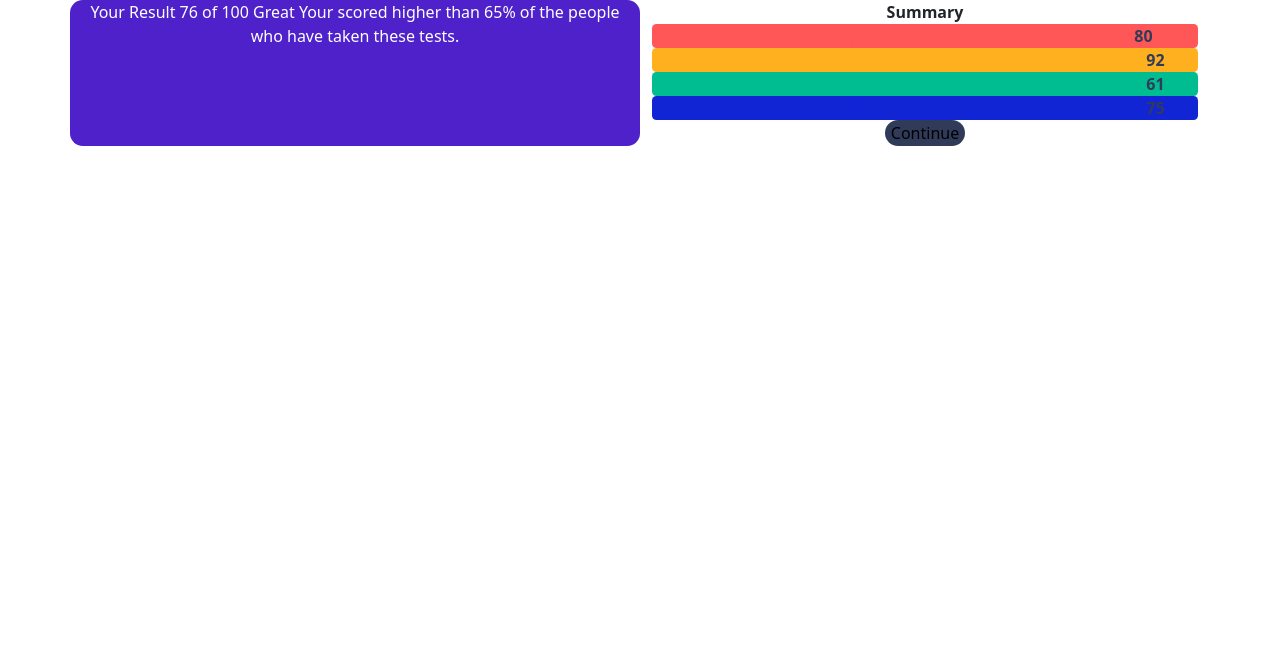
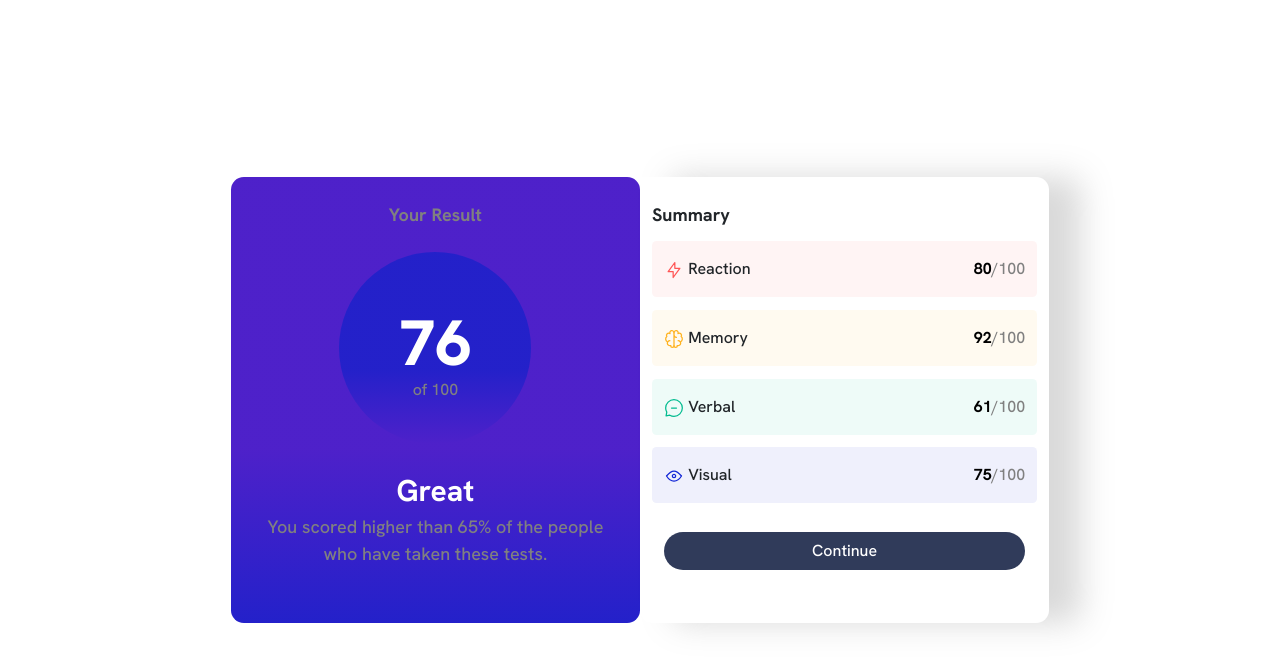
Before and after one commit to xavimagine/Summary-component, a plain HTML site: page Index.html in a window 1280 px wide. Drawn offline with nearby package versions, Linux system fonts and the light colour scheme.

Commit message:
finish front end

```diff
--- a/Index.html
+++ b/Index.html
@@ -5,75 +5,91 @@
     <meta name="viewport" content="width=device-width, initial-scale=1.0">
     <link rel="stylesheet" href="css/summary-component.css">
     <link href="https://cdn.jsdelivr.net/npm/bootstrap@5.3.1/dist/css/bootstrap.min.css" rel="stylesheet" integrity="sha384-4bw+/aepP/YC94hEpVNVgiZdgIC5+VKNBQNGCHeKRQN+PtmoHDEXuppvnDJzQIu9" crossorigin="anonymous">
+    <link rel="preconnect" href="https://fonts.googleapis.com">
+    <link rel="preconnect" href="https://fonts.gstatic.com" crossorigin>
+    <link href="https://fonts.googleapis.com/css2?family=Hanken+Grotesk:wght@500;700;800&display=swap" rel="stylesheet">
     <title>Summary component</title>
 </head>
 <body>
-    <div class="container text-center component">
+    <div class="componente">
+        <div class="container">
             <div class="row">
-        <div class="col resultado">
-            <span class="result">Your Result</span>
-            <span>76 of 100</span>
-            <span>Great</span>
-            <span>Your scored higher than 65% of the people who have taken these tests.</span>
+                <div class="col resultado text-center" >
+                <span class="cabecera" id="yres">Your Result</span>
+                <div id="circulo">
+                    <div class="texto-resul">
+                        <div class="row" id="res">76 </div>
+                        <div class="row" id="hundred">of 100</div>
+                    </div>
+                </div>
+                <div class="parraf">
+                    <div id="word-res">Great</div>
+                    <div id="parrafo">
+                        <p>
+                            You scored higher than 65% of the people who have taken these tests.
+                        </p></div>
                 </div>
 
-
+            </div>
         <div class="col sumario">
-        <span> <b>Summary
-</b></span>
+            <span class="cabecera">Summary</span>
             <div class="notas" id="reaccion">
-            <div class="container text-center">
-                <div class="row textresultado">
+                <div class="row ">
                         <div class="col">
                             <img src="assests/images/icon-reaction.svg" alt="">
                         <span>Reaction</span>
                         </div>
                         <div class="col-md-auto"">
-                        <span> <b>80</b>/100 </span>
-                    </div>
+                            <span id="cien"> <b>80</b>/100 </span>
                         </div>
                     </div>
 
             </div>
             <div class="notas" id="memoria">
-            <div class="row textresultado">
+                <div class="row ">
                         <div class="col">
                             <img src="assests/images/icon-memory.svg" alt="">
                             <span>Memory</span>
                         </div>
                         <div class="col-md-auto"">
-                        <span><b>92</b>/100</span>
+                            <span id="cien"><b>92</b>/100</span>
                         </div>
                     </div>
             </div>
             <div class="notas" id="verbal">
-            <div class="row textresultado">
+                <div class="row ">
                         <div class="col">
                             <img src="assests/images/icon-verbal.svg" alt="">
                             <span>Verbal</span>
                         </div>
                         <div class="col-md-auto"">
-                       <span><b>61</b>/100</span>
+                            <span id="cien"><b>61</b>/100</span>
                         </div>
                     </div>
-
             </div>
             <div class="notas" id="visual">
-            <div class="row textresultado">
+                <div class="row ">
                         <div class="col">
                             <img src="assests/images/icon-visual.svg" alt="">
                         <span>Visual</span>
                         </div>
                         <div class="col-md-auto"">
-                        <span > <b>75</b>/100</span>
+                            <span  id="cien"> <b>75</b>/100</span>
                         </div>
                     </div>
             </div>
-       <div class="col">
+            <div class="boton  notas">
+                <div class="row">
+                    <div class="col bn">
                         <button>Continue</button>
                     </div>
                     </div>
             </div>
-
+        </div>
+        </div>
+        </div>
+        </div>
+    </div>
+</div>
 </body>
 </html>
--- a/css/summary-component.scss
+++ b/css/summary-component.scss
@@ -1,15 +1,15 @@
 /*Variables con paleta de colores diseño*/
-$light-red: hsl(0, 100%, 67%);
-$Orangey-yellow: hsl(39, 100%, 56%);
-$Green-teal: hsl(166, 100%, 37%);
-$Cobalt-blue: hsl(234, 85%, 45%);
+$light-red: #ff5757;
+$Orangey-yellow: #ffb01f;
+$Green-teal: #00bd91;
+$Cobalt-blue: #1125d4;
 
 /*Gradients*/
 $Light-slate-blue : hsl(252, 100%, 67%);
 $Light-royal-blue : hsl(241, 81%, 54%);
 /*Circulo*/
 $Violet-blue: hsla(256, 72%, 46%, 1);
-$Persian-blue: hsla(241, 72%, 46%, 0);
+$Persian-blue: hsl(241, 72%, 46%);
 
 /* Neutral*/
 $White: hsl(0, 0%, 100%);
@@ -17,68 +17,159 @@ $Pale-blue: hsl(221, 100%, 96%);
 $Light-lavender: hsl(241, 100%, 89%);
 $Dark-gray-blue: hsl(224, 30%, 27%);
 
+/*Fondos ocapos*/
+$bg-red: rgba(255, 87, 87, 0.068);
+$bg-Orangey: rgba(255, 177, 31, 0.068);
+$bg-Green: rgb(0, 189, 145, 0.068);
+$bg-Cobalt: rgb(17, 37, 212, 0.068);
 
+@mixin cien{
+  #cien{
+    color: gray;
+  }
+}
 
-.component{
-  background-color: $White;
+body{
+  display: flex;
+  justify-content: center;
+  align-items: center;
+  height: 100vh;
+}
+.componente{
+  background-color: white;
+  font-family: 'Hanken Grotesk', sans-serif;
+
+}
+
+.cabecera{
+  font-weight: 600;
+    font-size: 18px;
+}
+#yres{
+  color: grey;
+}
 .resultado{
-    background-color:  $Violet-blue;
+    background: linear-gradient(180deg,$Violet-blue 61%, $Persian-blue  100%);
     border-radius: 0.8rem;
     color: white;
     -webkit-border-radius: 0.8rem;
     -moz-border-radius: 0.8rem;
     -ms-border-radius: 0.8rem;
     -o-border-radius: 0.8rem;
+    display: flex;
+    flex-direction: column;
+    flex-wrap: nowrap;
+    align-items: center;
+    padding: 1.5rem;
+      #circulo{
+      align-content: center;
+      width: 12rem;
+      height: 12rem;
+      border-radius: 50%;
+      background: linear-gradient(180deg,$Persian-blue 61%, $Violet-blue 100%);
+      display:flex;
+      flex-direction: column;
+      flex-wrap: wrap;
+      align-content: center;
+      justify-content: center;
+      align-items: stretch;
+      margin-top: 1.5rem;
+      margin-bottom: 1.5rem;
+      .texto-resul{
+        display: flex;
+        flex-direction: column;
+        align-items: center;
+        #res{
+          font-size: 4rem;
+          font-weight: 800;
         }
-  .sumario
+        #hundred{
+          color: grey;
+          margin-top: -13px;
+        }
+      }
+    }
+    .parraf{
+      #word-res{
+        font-size: 30px;
+        font-weight: 700;
+      }
+      #parrafo{
+        color:gray;
+        font-size: 18px;
+        margin-left: 10px;
+        margin-right: 10px;
+        text-align: center;
+      }
+    }
+}
+
+  .sumario{
+    background-color: white;
+    padding: 1.5rem;
+    border-radius:0 0.8rem  0.8rem;
+    box-shadow: 2rem 0 2rem rgba(128, 128, 128, 0.301);
+    -webkit-border-radius:0 0.8rem 0.8rem;
+    -moz-border-radius:0 0.8rem 0.8rem;
+    -ms-border-radius:0 0.8rem 0.8rem;
+    -o-border-radius:0 0.8rem 0.8rem;
+
+
   .notas{
     border-radius: 0.28rem;
     -webkit-border-radius: 0.28rem;
     -moz-border-radius: 0.28rem;
     -ms-border-radius: 0.28rem;
     -o-border-radius: 0.28rem;
+
+    .row{
+      padding-top: 1rem;
+      padding-bottom: 1rem;
+      margin: 0.8rem  auto 0.8rem auto;
+    }
+
     span{
+
       b{
-        color: $Dark-gray-blue;
-      }
+        color: black;
       }
     }
 
+  }
   #reaccion{
-      background-color: $light-red ;
-    //  opacity: 0.5;
-
-      //position: absolute;
+    background-color: $bg-red ;
+    @include cien;
     .textresultado{
       color: $light-red;
-      //  position: relative;
-       // z-index: 1;
-
     }
-
   }
   #memoria{
-      background-color: $Orangey-yellow ;
-
+    background-color: $bg-Orangey ;
+    @include cien;
     .textresultado{
       color: $Orangey-yellow ;
     }
   }
   #verbal{
-      background-color: $Green-teal ;
-
+    background-color: $bg-Green ;
+    @include cien;
     .textresultado{
       color: $Green-teal;
+
     }
   }
   #visual{
-      background-color: $Cobalt-blue;
-
+    background-color: $bg-Cobalt;
+  @include cien;
     .textresultado{
       color: $Cobalt-blue;
     }
   }
-
+  .boton{
+    .bn{
+      display: flex;
+      justify-content: center;
+    }
       button{
         border-radius: 2rem;
         -webkit-border-radius: 2rem;
@@ -87,5 +178,32 @@ $Dark-gray-blue: hsl(224, 30%, 27%);
         -o-border-radius: 2rem;
         background-color: $Dark-gray-blue;
         border: none;
+        height: 38px;
+        width: 100%;
+        color: white;
+        &:hover{
+          background-color: $Persian-blue;
         }
       }
+  }
+}
+
+@media (min-width: 481px) and (max-width: 768px) {
+  body{
+    display: block;
+  }
+.row{
+  display: flex;
+  flex-direction: column;
+}
+}
+
+@media (min-width: 320px) and (max-width: 480px) {
+  body{
+    display: block;
+  }
+  .row{
+    display: flex;
+    flex-direction: column;
+  }
+}
```
Also changed, not shown: css/summary-component.css, 1 other file. Lines whose indentation alone changed are shown as unchanged.
